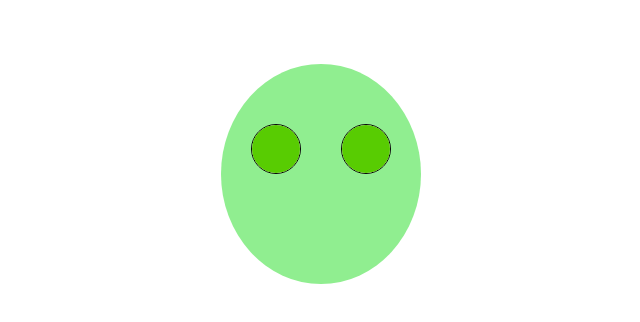
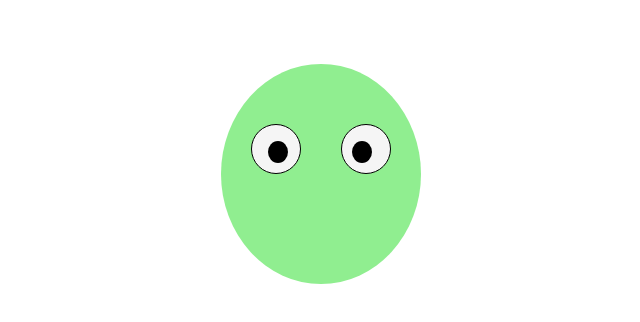
Before and after one commit to lengleman-spec/duolingo-owl, a plain HTML site: page index.html in a window 1280 px wide. Shown: the whole page, without its empty margins (319-959 px from the left). Drawn offline with Linux system fonts and the light colour scheme.

Commit message:
Hide eyelids by default so they're not blocking eyes and pupils.

```diff
--- a/styles.css
+++ b/styles.css
@@ -62,4 +62,8 @@
   height: 100%;
   width: 100%;
   background: #58cc02;
+  transform: scaleY(
+    0
+  ); /*The height becomes 0 - Hides the eyelids so that the eyelids aren't closed by default.*/
+  transform-origin: top; /*Closes eyes downward*/
 }
```
